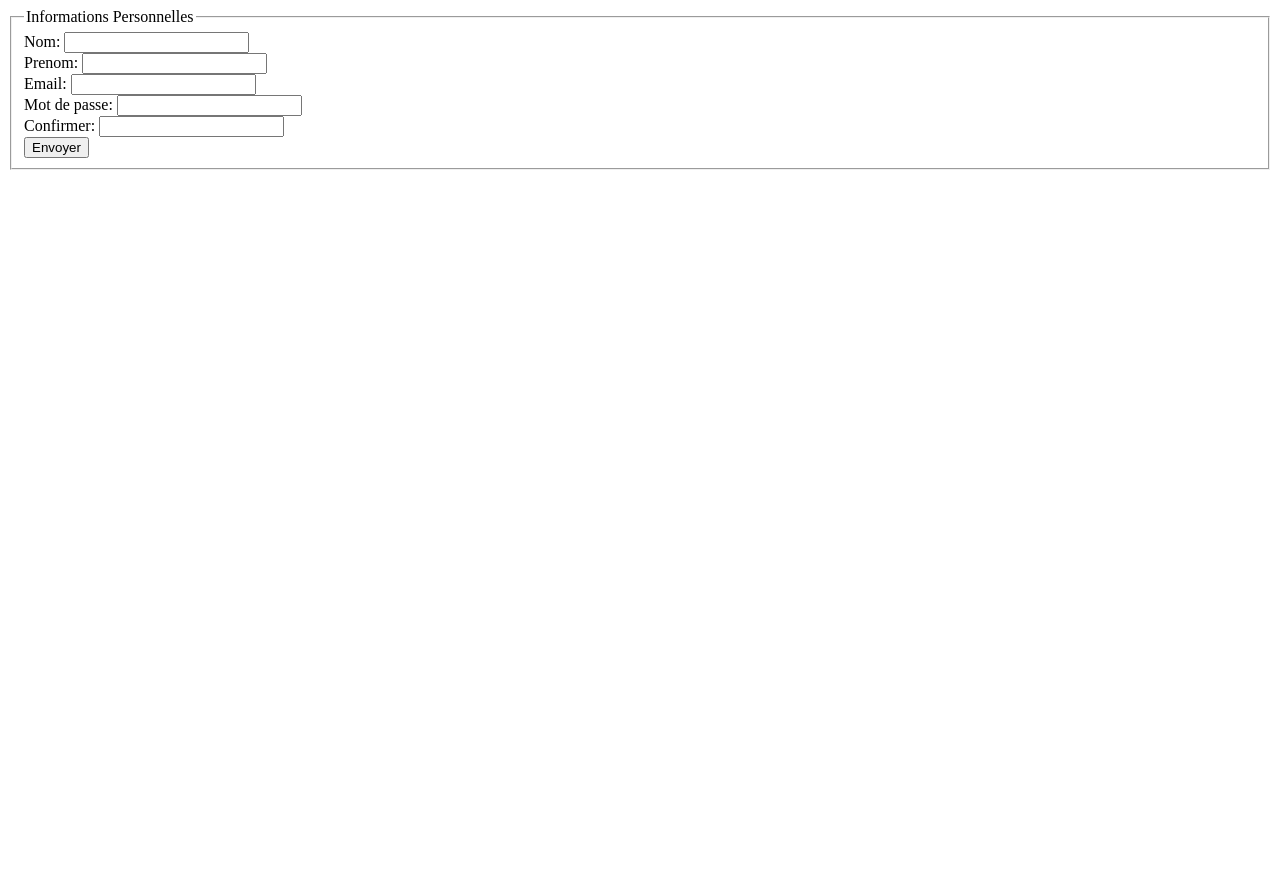
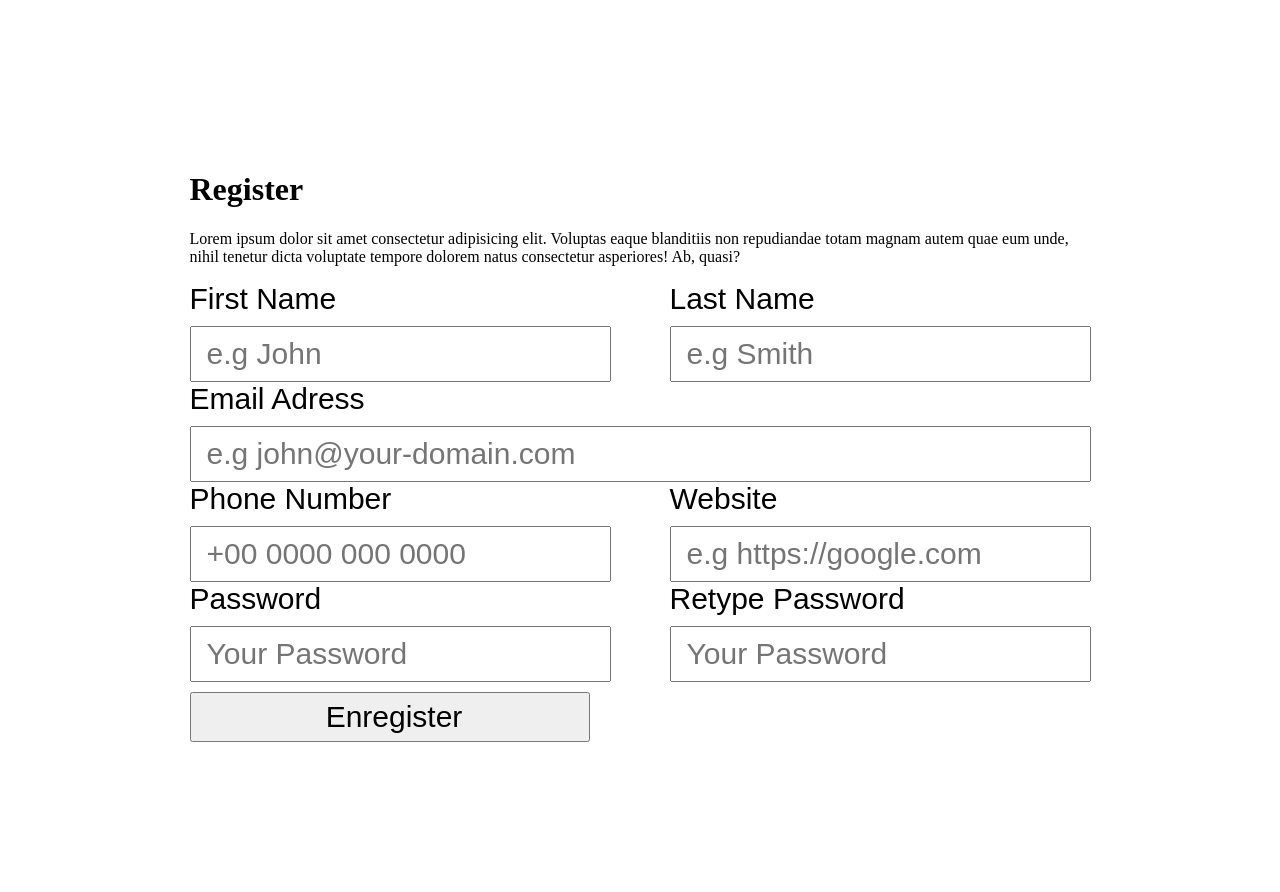
Before and after one commit to naimlawani01/blog, a PHP site: page /inscription.php in a window 1280 px wide. Before the commit the page ends 170 px from the top, so only its background shows below. Run offline with PHP 8.4, Linux system fonts and the light colour scheme.

Commit message:
modification du code html

```diff
--- a/inscription.php
+++ b/inscription.php
@@ -30,30 +30,60 @@ require('database.php');
     <meta charset="UTF-8">
     <meta http-equiv="X-UA-Compatible" content="IE=edge">
     <meta name="viewport" content="width=device-width, initial-scale=1.0">
-    <title>Inscription</title>
+    <title>Document</title>
+    <link rel="stylesheet" href="style.css">
+    <link rel="preconnect" href="https://fonts.googleapis.com">
+    <link rel="preconnect" href="https://fonts.gstatic.com" crossorigin>
+    <link href="https://fonts.googleapis.com/css2?family=Open+Sans:ital,wght@0,300;0,400;0,500;0,600;0,700;0,800;1,300;1,400;1,500;1,600;1,700;1,800&display=swap" rel="stylesheet">
+    <link rel="preconnect" href="https://fonts.gstatic.com" crossorigin>
+    <link href="https://fonts.googleapis.com/css2?family=Poppins:ital,wght@0,100;0,200;0,300;0,400;0,500;0,600;0,700;0,800;1,100&display=swap" rel="stylesheet">
+
 </head>
 <body>
-   <form method="POST" action="">
-       <fieldset>
-           <legend>Informations Personnelles</legend>
-           <label for="nom">Nom: </label>
-           <input type="text" name="nom" id="nom"><br>
-           <label for="prenom">Prenom: </label>
-           <input type="text" name="prenom" id="prenom"><br>
-           <label for="email">Email: </label>
-           <input type="email" name="email" id="email"><br>
-           <label for="mdp">Mot de passe:</label>
-           <input type="password" name="mot_de_passe1" id="mdp"><br>
-           <label for="mdp2">Confirmer:</label>
-           <input type="password" name="mot_de_passe2" id="mdp"><br>
-           <input type="submit" value="Envoyer">
+    <form action="" class="formu1">
+        <h1>Register</h1>
+        <p>Lorem ipsum dolor sit amet consectetur adipisicing elit. Voluptas eaque blanditiis non repudiandae totam magnam autem quae eum unde, nihil tenetur dicta voluptate tempore dolorem natus consectetur asperiores! Ab, quasi?</p>
+        <div class="boite1">
+            <div class="gauche">
+                <label for="prenom">First Name</label><br>
+                <input type="text" name="prenom" id="prenom" placeholder="e.g John">
+            </div>
+            <div class="droite">
+                <label for="nom">Last Name</label><br>
+                <input type="text" name="nom" id="nom" placeholder="e.g Smith">
+            </div>
+
+        </div>
+        <div class="boite2">
+            <div class="milieu">
+                <label for="email">Email Adress</label><br>
+                <input class="email" type="text" id="email" name="email" placeholder="e.g john@your-domain.com">
+            </div>
+        </div>
+        <div class="boite3">
+            <div class="gauche">
+                <label for="numero">Phone Number</label><br>
+                <input type="text" name="prenom" id="numero" placeholder="+00 0000 000 0000">
+            </div>
+            <div class="droite">
+                <label for="siteweb">Website</label><br>
+                <input type="text" name="site" id="siteweb" placeholder="e.g https://google.com">
+            </div>
+        </div>
+        <div class="boite4">
+            <div class="gauche">
+                <label for="mdp1">Password</label><br>
+                <input type="password" name="mdp1" id="mdp1" placeholder="Your Password">
+            </div>
+            <div class="droite">
+                <label for="mdp2">Retype Password</label><br>
+                <input type="password" name="mdp2" id="mdp2" placeholder="Your Password">
+            </div>
+        </div>
+        <input type="submit" value="Enregister" name="envoyer">
+    </form>
 
 
 
-       </fieldset>
-
-
-   </form>
-
 </body>
 </html>
--- /dev/null
+++ b/style.css
@@ -0,0 +1,54 @@
+.boite1 > .droite, .boite3 > .droite, .boite4 > .droite
+{
+    float: right;
+}
+.boite5
+{
+    clear: right;
+}
+
+.boite1 > .gauche, .boite3 > .gauche, .boite4 > .gauche
+{
+    float: left;
+}
+.boite2 >.milieu
+{
+    position: relative;
+    clear: right;
+}
+.boite4
+{
+    clear: right;
+}
+.formu1
+{
+    display: table;
+    width: 900px;
+    margin:100px  auto;
+    padding: 50px;
+
+
+}
+
+input{
+    width: 400px;
+    height: 50px;
+    font-size: 30px;
+    margin-top: 10px;
+    padding-left: 15px;
+
+
+}
+label
+{
+    font-size: 30px;
+    font-family: Arial, Helvetica, sans-serif;
+}
+.droite
+{
+    margin-left: 30px;
+}
+.email
+{
+    width:880px;
+}
```
